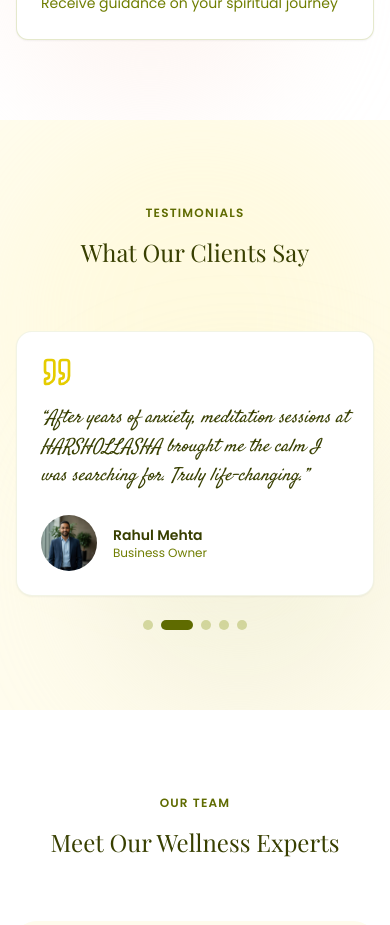
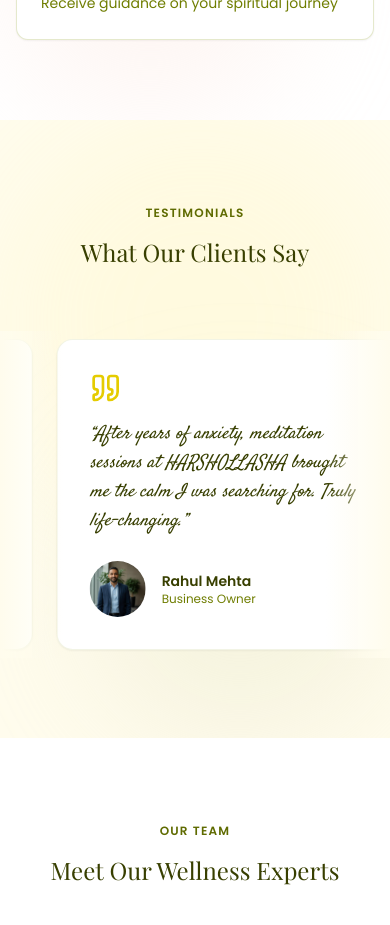
Before and after one commit to gyanamchoudhary/harshollash, a React (Vite) app in the folder app/: page / in a window 390 px wide. Shown: the part 3860-4785 px from the top of the page. Built offline with nearby package versions, Linux system fonts and the light colour scheme; a web font is replaced by a local one.

Commit message:
feat: add continuous marquee testimonials with hover pause

```diff
--- a/app/src/index.css
+++ b/app/src/index.css
@@ -63,3 +63,20 @@
     display: none;
   }
 }
+
+@keyframes marquee-scroll {
+  0% {
+    transform: translateX(0);
+  }
+  100% {
+    transform: translateX(-50%);
+  }
+}
+
+.animate-marquee {
+  animation: marquee-scroll 40s linear infinite;
+}
+
+.animate-marquee:hover {
+  animation-play-state: paused;
+}
--- a/app/src/sections/home/TestimonialsSection.tsx
+++ b/app/src/sections/home/TestimonialsSection.tsx
@@ -1,37 +1,18 @@
-import { useState, useEffect } from 'react';
 import { Quote } from 'lucide-react';
 import { testimonials } from '@/data/testimonials';
 import SectionHeader from '@/components/SectionHeader';
 import ScrollReveal from '@/components/ScrollReveal';
 
 export default function TestimonialsSection() {
-  const [activeIndex, setActiveIndex] = useState(0);
+  // Duplicate testimonials for seamless infinite scroll
+  const duplicatedTestimonials = [...testimonials, ...testimonials];
 
-  useEffect(() => {
-    const interval = setInterval(() => {
-      setActiveIndex((prev) => (prev + 1) % testimonials.length);
-    }, 5000);
-    return () => clearInterval(interval);
-  }, []);
-
-  return (
-    <section className="py-20 lg:py-28 bg-yellow-50 relative overflow-hidden">
-      <div className="absolute top-0 left-0 w-[400px] h-[400px] bg-yellow-200/20 rounded-full blur-3xl" />
-      <div className="absolute bottom-0 right-0 w-[300px] h-[300px] bg-sage-50/40 rounded-full blur-3xl" />
-
-      <div className="max-w-container mx-auto px-4 sm:px-6 lg:px-10 relative z-10">
-        <SectionHeader label="Testimonials" heading="What Our Clients Say" />
-
-        <ScrollReveal className="mt-16">
-          {/* Desktop: Horizontal scroll cards */}
-          <div className="hidden lg:flex gap-6 overflow-x-auto pb-4 scrollbar-hide snap-x snap-mandatory">
-            {testimonials.map((testimonial, i) => (
-              <div
-                key={i}
-                className={`flex-shrink-0 w-[360px] snap-start bg-white rounded-2xl p-8 shadow-sm border border-green-600/10 transition-all duration-500 ${
-                  i === activeIndex ? 'ring-2 ring-yellow-500/50 shadow-md' : ''
-                }`}
-              >
+  const TestimonialCard = ({
+    testimonial,
+  }: {
+    testimonial: (typeof testimonials)[0];
+  }) => (
+    <div className="flex-shrink-0 w-[340px] sm:w-[380px] bg-white rounded-2xl p-8 shadow-sm border border-green-600/10 transition-shadow duration-300 hover:shadow-md">
       <Quote className="w-8 h-8 text-yellow-500 mb-4" />
       <p className="font-script text-lg text-green-950 italic leading-relaxed mb-6">
         &ldquo;{testimonial.quote}&rdquo;
@@ -43,53 +24,39 @@ export default function TestimonialsSection() {
           className="w-14 h-14 rounded-full object-cover"
         />
         <div>
-                    <p className="font-body font-semibold text-green-950 text-sm">{testimonial.author}</p>
+          <p className="font-body font-semibold text-green-950 text-sm">
+            {testimonial.author}
+          </p>
           <p className="font-body text-xs text-green-700">{testimonial.role}</p>
         </div>
       </div>
     </div>
-            ))}
+  );
+
+  return (
+    <section className="py-20 lg:py-28 bg-yellow-50 relative overflow-hidden">
+      <div className="absolute top-0 left-0 w-[400px] h-[400px] bg-yellow-200/20 rounded-full blur-3xl" />
+      <div className="absolute bottom-0 right-0 w-[300px] h-[300px] bg-sage-50/40 rounded-full blur-3xl" />
+
+      <div className="max-w-container mx-auto px-4 sm:px-6 lg:px-10 relative z-10">
+        <SectionHeader label="Testimonials" heading="What Our Clients Say" />
       </div>
 
-          {/* Mobile: Single card with dots */}
-          <div className="lg:hidden">
-            <div className="bg-white rounded-2xl p-6 sm:p-8 shadow-sm border border-green-600/10">
-              <Quote className="w-8 h-8 text-yellow-500 mb-4" />
-              <p className="font-script text-lg text-green-950 italic leading-relaxed mb-6">
-                &ldquo;{testimonials[activeIndex].quote}&rdquo;
-              </p>
-              <div className="flex items-center gap-4">
-                <img
-                  src={testimonials[activeIndex].avatar}
-                  alt={testimonials[activeIndex].author}
-                  className="w-14 h-14 rounded-full object-cover"
-                />
-                <div>
-                  <p className="font-body font-semibold text-green-950 text-sm">
-                    {testimonials[activeIndex].author}
-                  </p>
-                  <p className="font-body text-xs text-green-700">
-                    {testimonials[activeIndex].role}
-                  </p>
-                </div>
-              </div>
-            </div>
+      <ScrollReveal className="mt-16">
+        {/* Marquee container */}
+        <div className="relative w-full overflow-hidden">
+          {/* Fade edges */}
+          <div className="absolute left-0 top-0 bottom-0 w-16 sm:w-24 bg-gradient-to-r from-yellow-50 to-transparent z-10 pointer-events-none" />
+          <div className="absolute right-0 top-0 bottom-0 w-16 sm:w-24 bg-gradient-to-l from-yellow-50 to-transparent z-10 pointer-events-none" />
 
-            {/* Dots */}
-            <div className="flex justify-center gap-2 mt-6">
-              {testimonials.map((_, i) => (
-                <button
-                  key={i}
-                  onClick={() => setActiveIndex(i)}
-                  className={`h-2.5 rounded-full transition-all duration-300 ${
-                    i === activeIndex ? 'w-8 bg-green-800' : 'w-2.5 bg-green-600/30'
-                  }`}
-                />
+          {/* Scrolling track */}
+          <div className="flex gap-6 animate-marquee w-max py-2 hover:[animation-play-state:paused]">
+            {duplicatedTestimonials.map((testimonial, i) => (
+              <TestimonialCard key={i} testimonial={testimonial} />
             ))}
           </div>
         </div>
       </ScrollReveal>
-      </div>
     </section>
   );
 }
```
Lines whose indentation alone changed are shown as unchanged.
